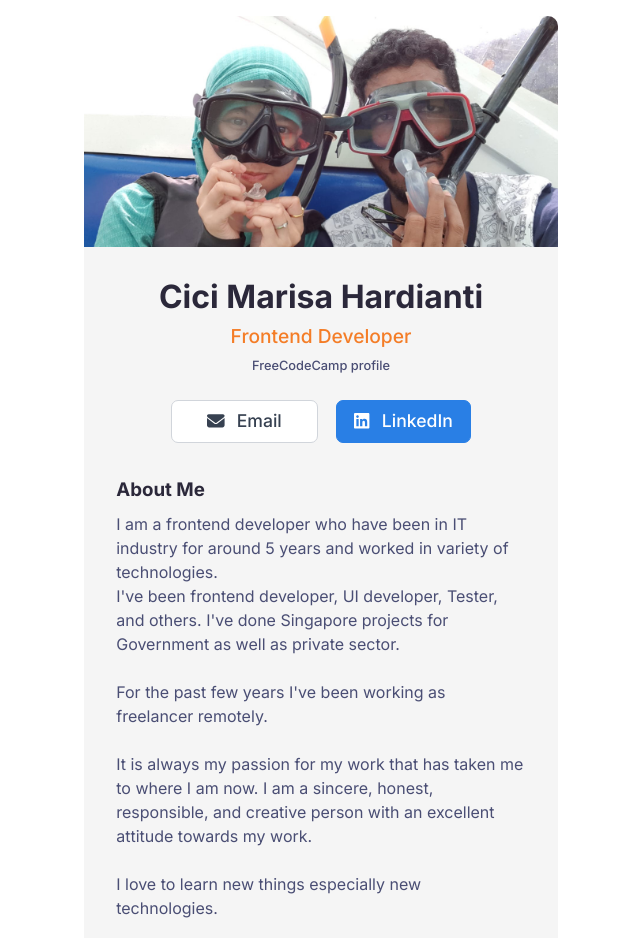
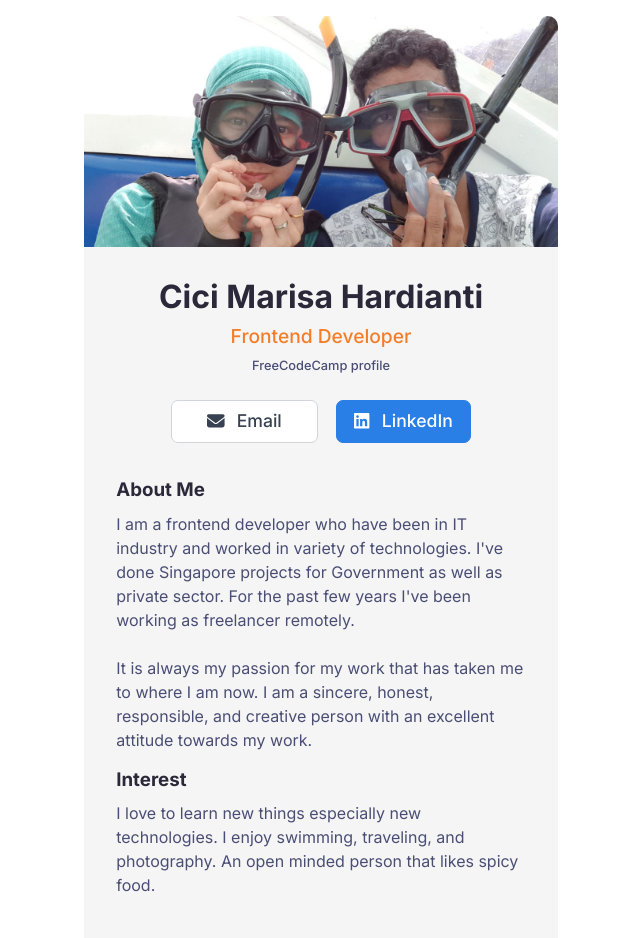
Before and after one commit to cicimarisa/businessCard, a React (Vite) app: page / in a window 1280 px wide. Shown: the top 938 px of the page, without its empty margins (319-959 px from the left). Built offline with nearby package versions, Linux system fonts and the light colour scheme.

Commit message:
Update
Update

```diff
--- a/src/components/Main.jsx
+++ b/src/components/Main.jsx
@@ -28,17 +28,12 @@ export default function Main() {
 
                 <div className="description">
                     <h3>About Me</h3>
-                    <p>I am a frontend developer who have been in IT industry for around 5 years and worked in variety of technologies.
-                        <br />I've been frontend developer, UI developer, Tester, and others. I've done Singapore projects for Government as well as private sector.
-
-                        <br /><br />For the past few years I've been working as freelancer remotely.
+                    <p>I am a frontend developer who have been in IT industry and worked in variety of technologies. I've done Singapore projects for Government as well as private sector. For the past few years I've been working as freelancer remotely.
 
                         <br /><br />It is always my passion for my work that has taken me to where I am now. I am a sincere, honest, responsible, and creative person with an excellent attitude towards my work.
-
-                        <br /><br />I love to learn new things especially new technologies.
                     </p>
                     <h3>Interest</h3>
-                    <p>I enjoy swimming, traveling, and photography. An open minded person that likes spicy food.</p>
+                    <p>I love to learn new things especially new technologies. I enjoy swimming, traveling, and photography. An open minded person that likes spicy food.</p>
                 </div>
             </div>
             <img src={image} alt="" className="main--img" width="0px" height="0px" />
```
